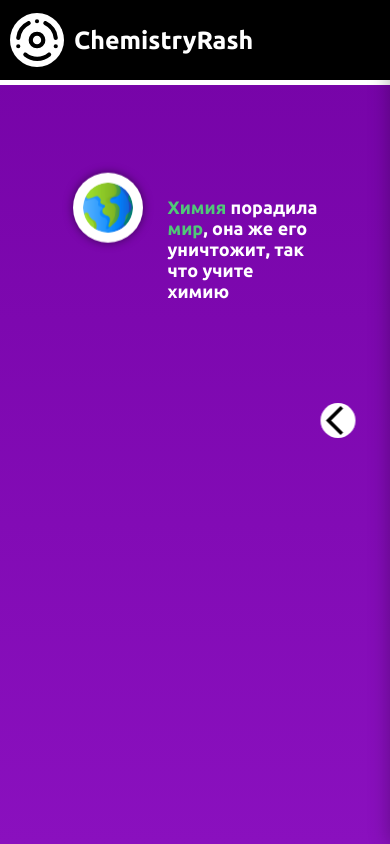
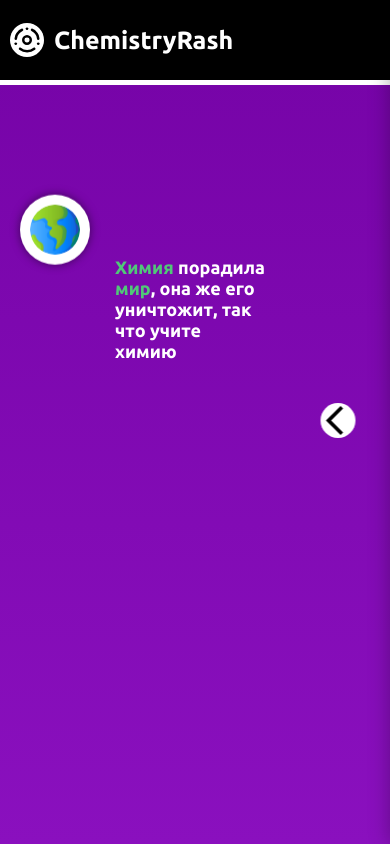
Before and after one commit to bettoraiteold/chemistryRash, a website: page public/index.html in a window 390 px wide. Drawn offline with Linux system fonts and the light colour scheme.

Commit message:
demo 0.2v

```diff
--- a/public/styles/index.css
+++ b/public/styles/index.css
@@ -12,8 +12,9 @@
 }
 main {
   padding-top: 100px;
+  padding-left: 100px;
   display: flex;
-  justify-content: center;
+  justify-content: start;
   align-items: center;
   color: white;
   height: auto;
@@ -74,4 +75,8 @@ main {
     font-size: 18px;
     width: 150px;
   }
+  main {
+    padding-top: 150px;
+    padding-left: 20px;
+  }
 }
--- a/public/styles/navbar.css
+++ b/public/styles/navbar.css
@@ -35,7 +35,10 @@
   .navbar__website-title {
     font-size: 25px;
   }
-  quote .navbar__website-logo {
+  .quote {
+    height: 30px;
+  }
+  .navbar__website-logo {
     height: 30px;
     width: 30px;
   }
--- a/public/styles/sidebar.css
+++ b/public/styles/sidebar.css
@@ -126,7 +126,10 @@
     right: -75%;
   }
   .sidebar__website-title {
-    font-size: 15px;
+    font-size: 20px;
+  }
+  .sidebar__link-group {
+    font-size: 18px;
   }
   .sidebar__link a {
     font-size: 15px;
@@ -150,6 +153,9 @@
     right: -80%;
   }
   .sidebar__website-title {
+    font-size: 16px;
+  }
+  .sidebar__link-group {
     font-size: 15px;
   }
   .sidebar__link a {
```
